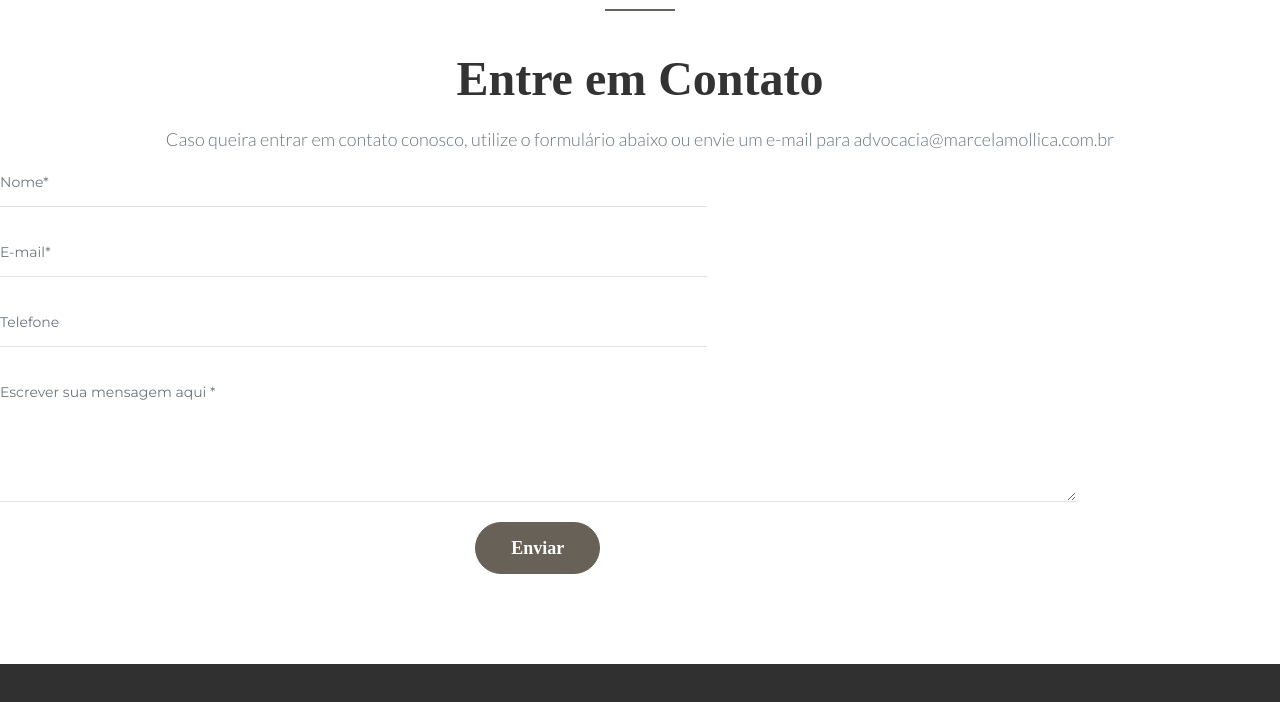
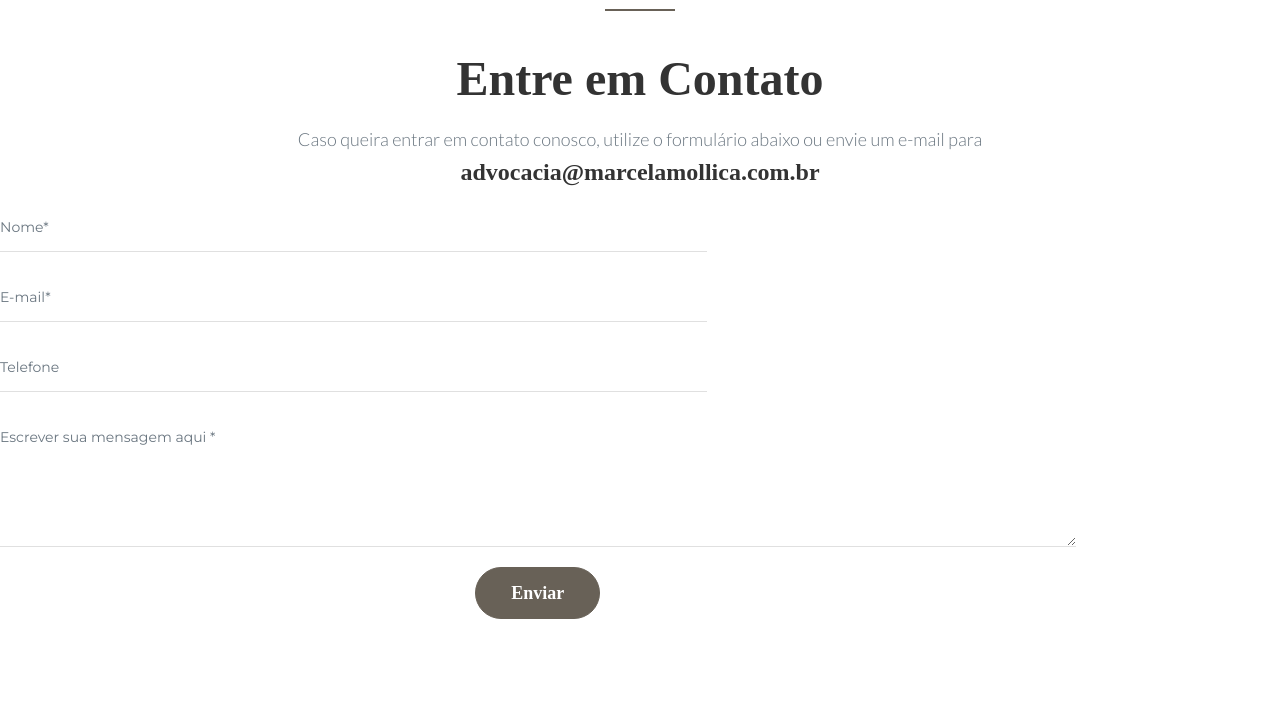
Before and after one commit to marcelamollica/advocacia_1, a plain HTML site: page index.html in a window 1280 px wide. Shown: the part 2700-3402 px from the top of the page. Drawn offline with nearby package versions, Linux system fonts and the light colour scheme; a web font is replaced by a local one.

Commit message:
h4 no e-mail do forms

```diff
--- a/index.html
+++ b/index.html
@@ -263,7 +263,7 @@
                 <div class="container">
                   <div class="section-title text-center">
                     <h2>Entre em Contato</h2>
-					<p>Caso queira entrar em contato conosco, utilize o formulário abaixo ou envie um e-mail para <b>advocacia@marcelamollica.com.br</b></p>
+					<p>Caso queira entrar em contato conosco, utilize o formulário abaixo ou envie um e-mail para <h4><b>advocacia@marcelamollica.com.br</b></h4></p>
 				</div>
 			</div>
       <div class="col-14 col-lg-11 border-box">
```
